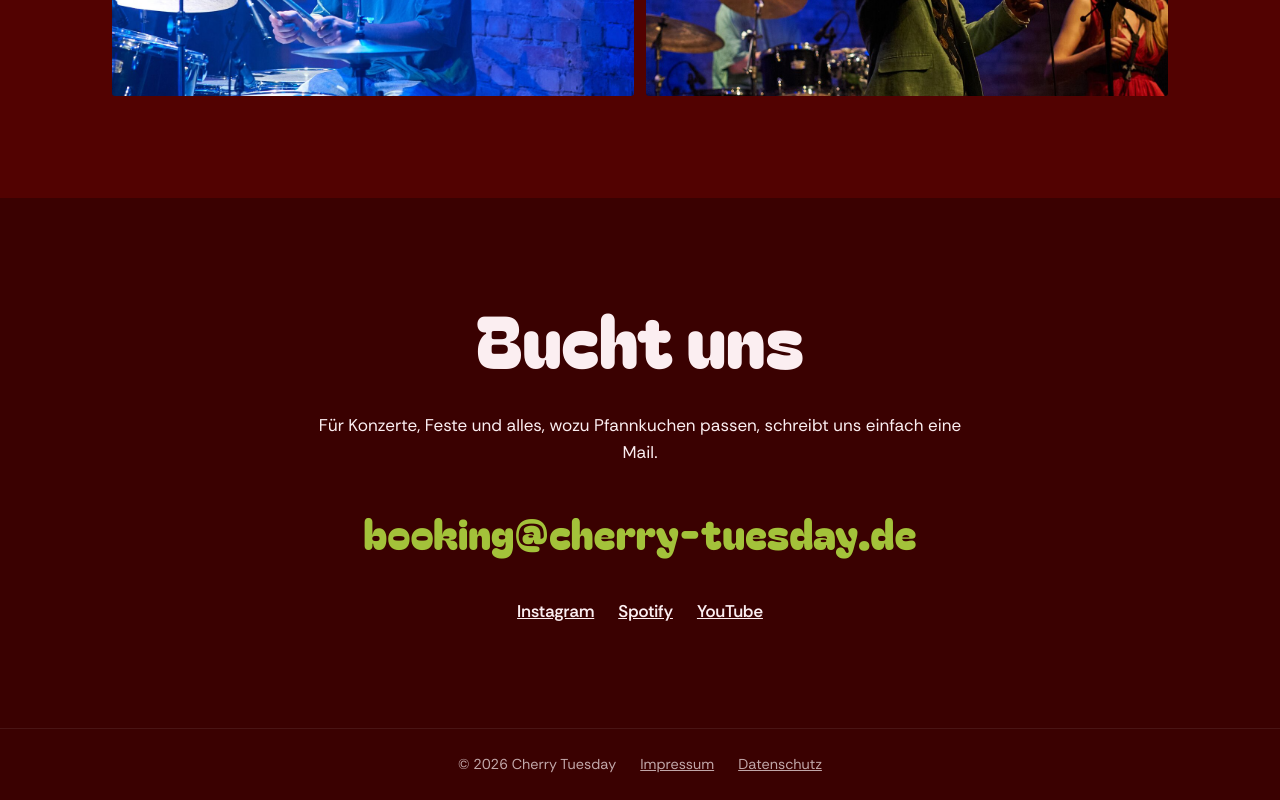
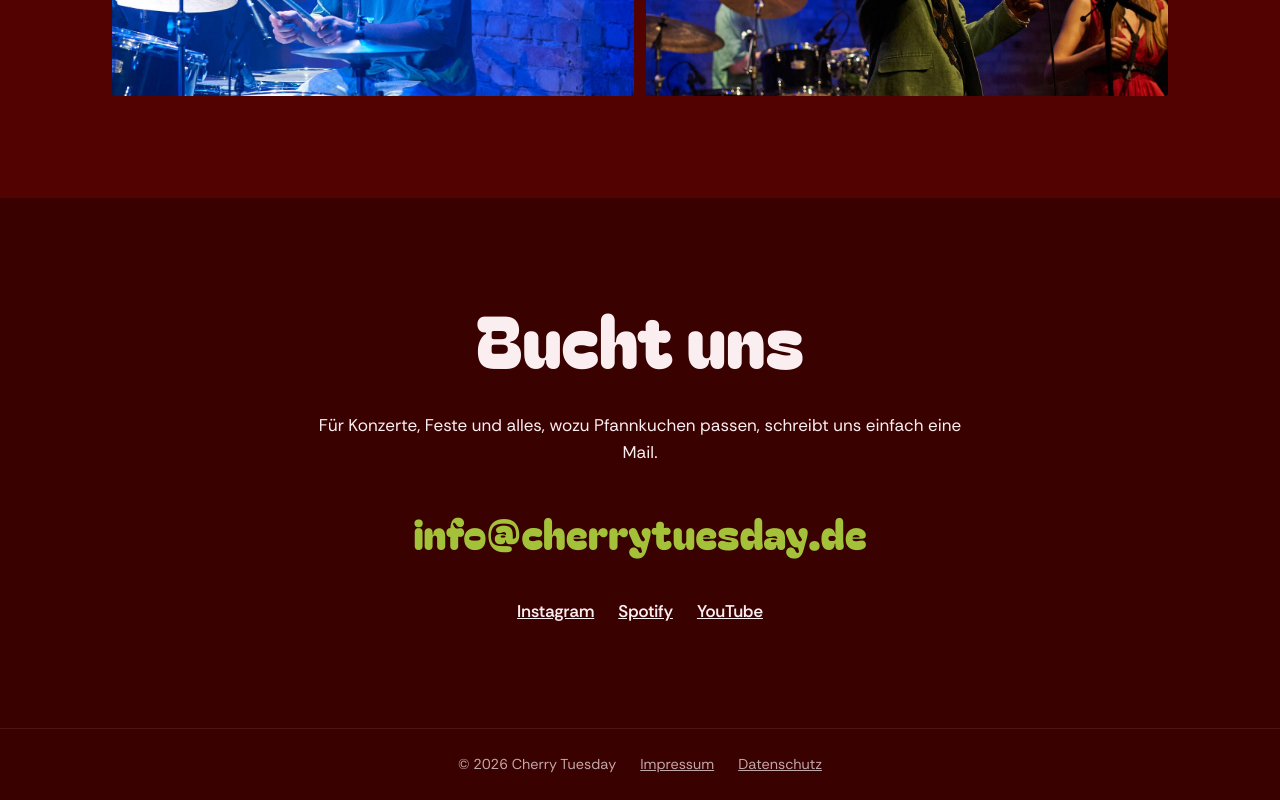
Before and after one commit to stefanrinderle/cherry-tuesday, a plain HTML site: page index.html in a window 1280 px wide. Shown: the part 4413-5213 px from the top of the page. Drawn offline with Linux system fonts and the light colour scheme.

Commit message:
Domain auf cherrytuesday.de korrigieren, Kontakt info@
Co-Authored-By: Claude Opus 5.5 <noreply@anthropic.com>

```diff
--- a/index.html
+++ b/index.html
@@ -106,7 +106,7 @@
     <section class="contact" id="kontakt">
       <h2>Bucht uns</h2>
       <p>Für Konzerte, Feste und alles, wozu Pfannkuchen passen, schreibt uns einfach eine Mail.</p>
-      <a class="contact-mail" href="mailto:booking@cherry-tuesday.de">booking@cherry-tuesday.de</a>
+      <a class="contact-mail" href="mailto:info@cherrytuesday.de">info@cherrytuesday.de</a>
       <ul class="social" role="list">
         <li><a href="#">Instagram</a></li>
         <li><a href="#">Spotify</a></li>
```
Also changed, not shown: 1 other file.
